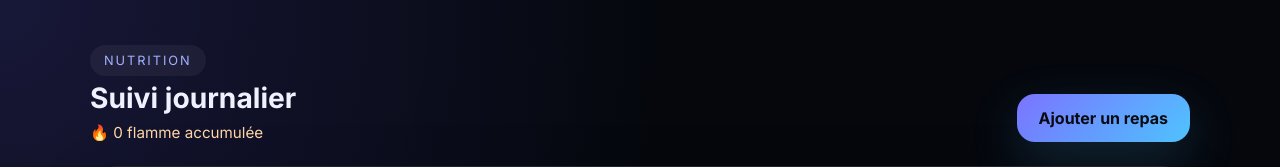
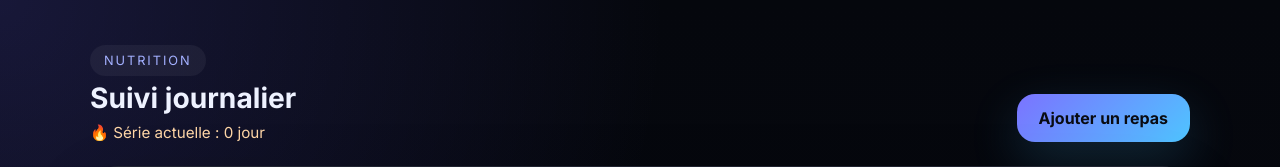
Before and after one commit to maximeautrusseau6-ux/fittrack, a React (Vite) app: page / in a window 1280 px wide. Shown: the top 167 px of the page. Built offline with nearby package versions, Linux system fonts and the light colour scheme.

Commit message:
Nouvelle fonctionnalité

```diff
--- a/src/App.jsx
+++ b/src/App.jsx
@@ -1,4 +1,3 @@
-import BottomNav from './components/Sidebar.jsx';
 import NutritionPage from './components/NutritionPage.jsx';
 import './App.css';
 
@@ -8,7 +7,6 @@ export default function App() {
       <main className="app-main">
         <NutritionPage />
       </main>
-      <BottomNav />
     </div>
   );
 }
--- a/src/components/NutritionPage.jsx
+++ b/src/components/NutritionPage.jsx
@@ -5,6 +5,7 @@ import MacroCard from './MacroCard.jsx';
 import MealDrawer from './MealDrawer.jsx';
 import CreatineTracker from './CreatineTracker.jsx';
 import GoalsModal from './GoalsModal.jsx';
+import BottomNav from './Sidebar.jsx';
 
 const STORAGE_KEY_DATA = 'fittrack_nutrition_data';
 const STORAGE_KEY_GOALS = 'fittrack_nutrition_goals';
@@ -117,6 +118,32 @@ export default function NutritionPage() {
       entry.creatineTaken
   ).length;
 
+  const computeStreak = () => {
+    let streak = 0;
+    let current = new Date(selectedDate);
+
+    while (true) {
+      const key = formatDateKey(current);
+      const entry = nutritionData[key];
+      if (
+        !entry ||
+        entry.calories < goals.calories ||
+        entry.protein < goals.protein ||
+        entry.carbs < goals.carbs ||
+        entry.fat < goals.fat ||
+        !entry.creatineTaken
+      ) {
+        break;
+      }
+      streak += 1;
+      current.setDate(current.getDate() - 1);
+    }
+
+    return streak;
+  };
+
+  const streakCount = computeStreak();
+
   const caloriesProgress = clampPercent((dayData.calories / goals.calories) * 100);
   const proteinProgress = clampPercent((dayData.protein / goals.protein) * 100);
   const carbsProgress = clampPercent((dayData.carbs / goals.carbs) * 100);
@@ -179,7 +206,7 @@ export default function NutritionPage() {
         <div>
           <p className="section-label">Nutrition</p>
           <h1>Suivi journalier</h1>
-          <p className="flame-counter">🔥 {totalFlames} flamme{totalFlames > 1 ? 's' : ''} accumulée{totalFlames > 1 ? 's' : ''}</p>
+          <p className="flame-counter">🔥 Série actuelle : {streakCount} jour{streakCount > 1 ? 's' : ''}</p>
         </div>
         <button className="button button--primary" onClick={() => setDrawerOpen(true)}>
           Ajouter un repas
@@ -266,6 +293,7 @@ export default function NutritionPage() {
       />
 
       <GoalsModal open={goalsOpen} goals={goals} onSave={saveGoals} onClose={() => setGoalsOpen(false)} />
+      <BottomNav hidden={drawerOpen || goalsOpen} />
     </div>
   );
 }
--- a/src/components/Sidebar.css
+++ b/src/components/Sidebar.css
@@ -12,12 +12,19 @@
   backdrop-filter: blur(18px);
   border-top: 1px solid rgba(255, 255, 255, 0.08);
   pointer-events: auto;
+  transition: transform 0.28s ease, opacity 0.28s ease;
 }
 
 .bottom-nav::after {
   content: '';
   position: absolute;
   inset: 0;
+  pointer-events: none;
+}
+
+.bottom-nav--hidden {
+  transform: translateY(120%);
+  opacity: 0;
   pointer-events: none;
 }
 
--- a/src/components/Sidebar.jsx
+++ b/src/components/Sidebar.jsx
@@ -7,9 +7,9 @@ const NAV = [
   { id: 'settings', label: 'Préférences', icon: '⚙️' }
 ];
 
-export default function Sidebar() {
+export default function Sidebar({ hidden }) {
   return (
-    <nav className="bottom-nav">
+    <nav className={`bottom-nav${hidden ? ' bottom-nav--hidden' : ''}`} aria-hidden={hidden}>
       {NAV.map((item) => (
         <button key={item.id} className="bottom-nav-button" type="button">
           <span className="nav-icon" aria-hidden="true">{item.icon}</span>
```
